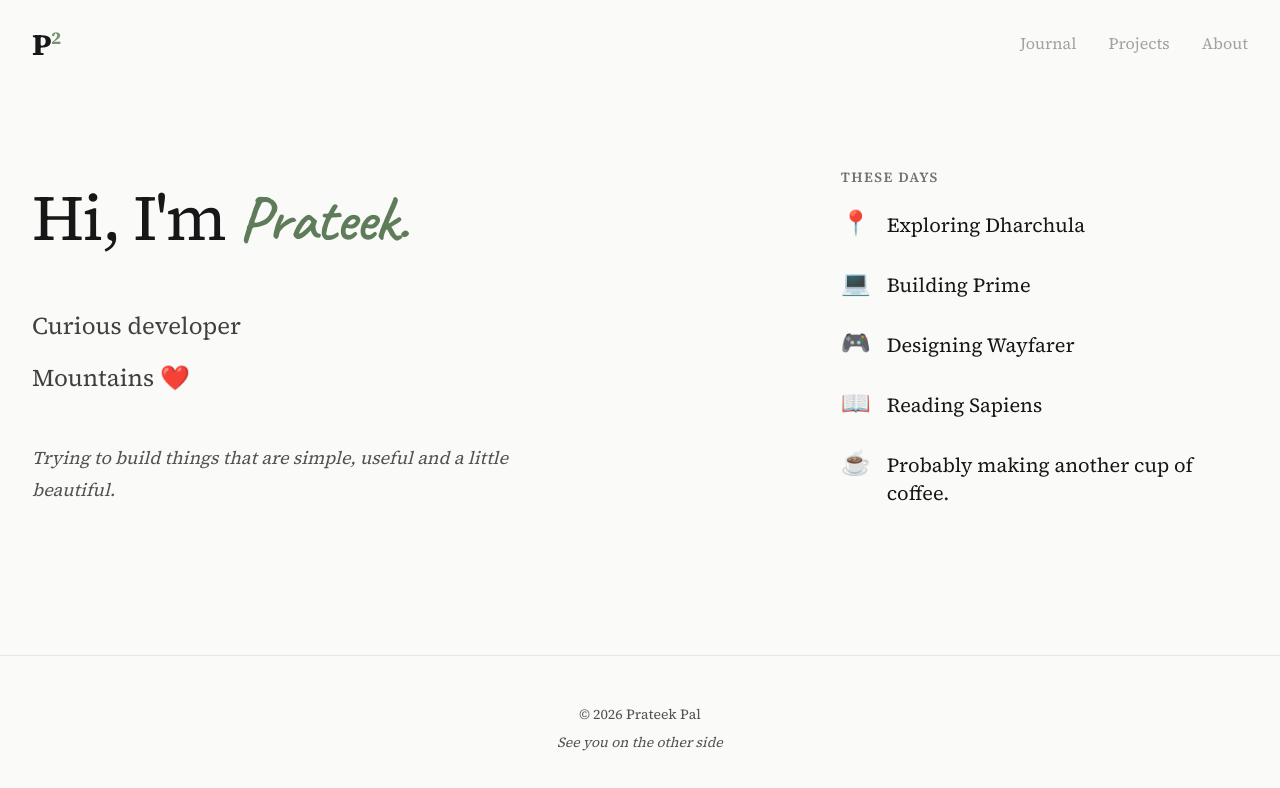
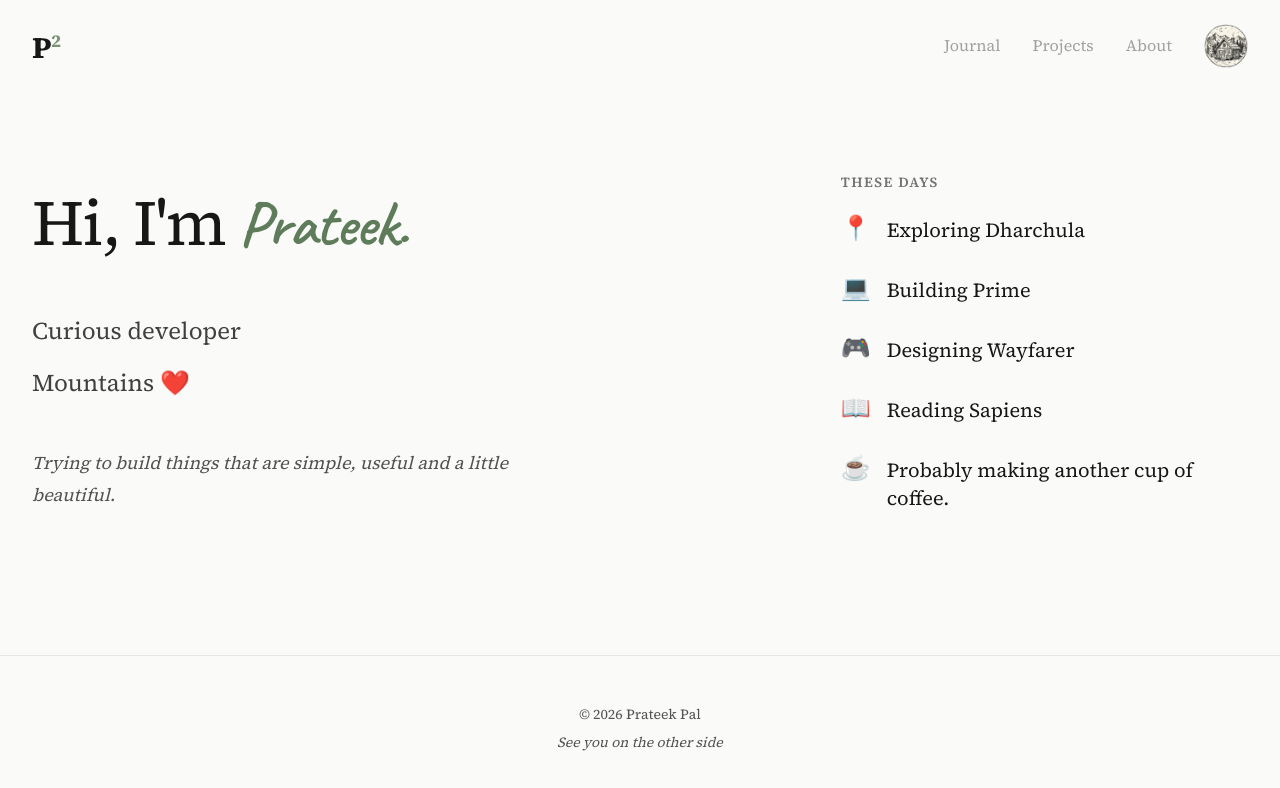
Before and after one commit to psquare99/website, a Next.js app: page / in a window 1280 px wide. Shown: the top 788 px of the page. Built offline with nearby package versions, Linux system fonts and the light colour scheme.

Commit message:
Add Workshop entrance to navbar

```diff
--- a/components/Navbar.tsx
+++ b/components/Navbar.tsx
@@ -1,4 +1,6 @@
 "use client";
+
+import Image from "next/image";
 import { usePathname } from "next/navigation";
 import Link from "next/link";
 
@@ -50,7 +52,7 @@ focus:outline-none
 
                     {isActive && (
                       <span
-            className="absolute left-0 -bottom-0 h-1 w-full rounded-full bg-[var(--accent)]"
+                        className="absolute -bottom-0 left-0 h-1 w-full rounded-full bg-[var(--accent)]"
                         aria-hidden="true"
                       />
                     )}
@@ -58,6 +60,70 @@ focus:outline-none
                 </li>
               );
             })}
+
+            <li>
+              <Link
+                href="/studio"
+                aria-label="The Workshop"
+                title="The Workshop"
+                className="
+                  group
+                  relative
+                  flex
+                  h-11
+                  w-11
+                  items-center
+                  justify-center
+                  overflow-visible
+                  rounded-full
+                  transition-transform
+                  duration-300
+                  hover:-translate-y-1
+                  focus:outline-none
+                "
+              >
+                <Image
+                  src="/images/home/workshop-cabin-navbar.png"
+                  alt=""
+                  width={44}
+                  height={44}
+                  priority
+                  className="
+                    h-11
+                    w-11
+                    object-contain
+                    transition-transform
+                    duration-300
+                    group-hover:scale-110
+                  "
+                />
+
+                <span
+                  className="
+                    pointer-events-none
+                    absolute
+                    right-0
+                    top-12
+                    whitespace-nowrap
+                    rounded-full
+                    bg-neutral-900
+                    px-3
+                    py-1.5
+                    text-[10px]
+                    font-medium
+                    text-white
+                    opacity-0
+                    shadow-sm
+                    transition-all
+                    duration-200
+                    group-hover:-translate-y-0.5
+                    group-hover:opacity-100
+                  "
+                >
+                  The Workshop
+                </span>
+              </Link>
+            </li>
           </ul>
         </nav>
       </Container>
```
Also changed, not shown: public/images/home/workshop-cabin-navbar.png (added). Lines whose indentation alone changed are shown as unchanged.
